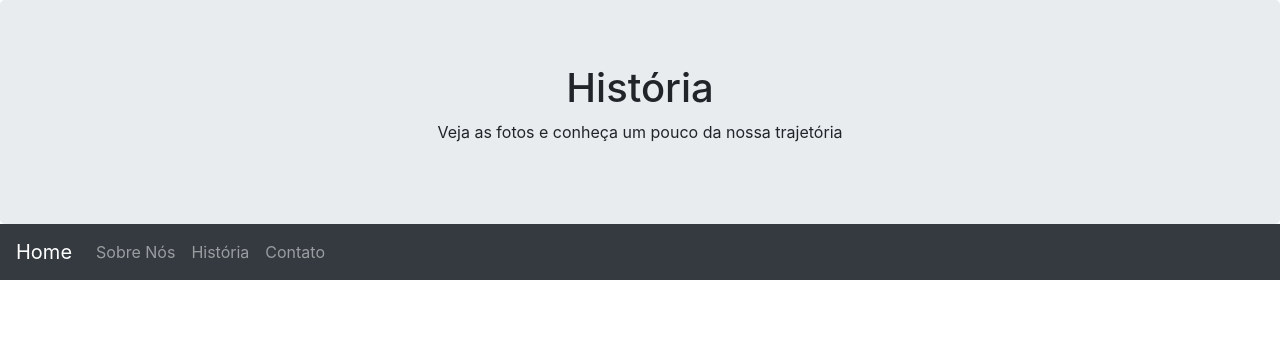
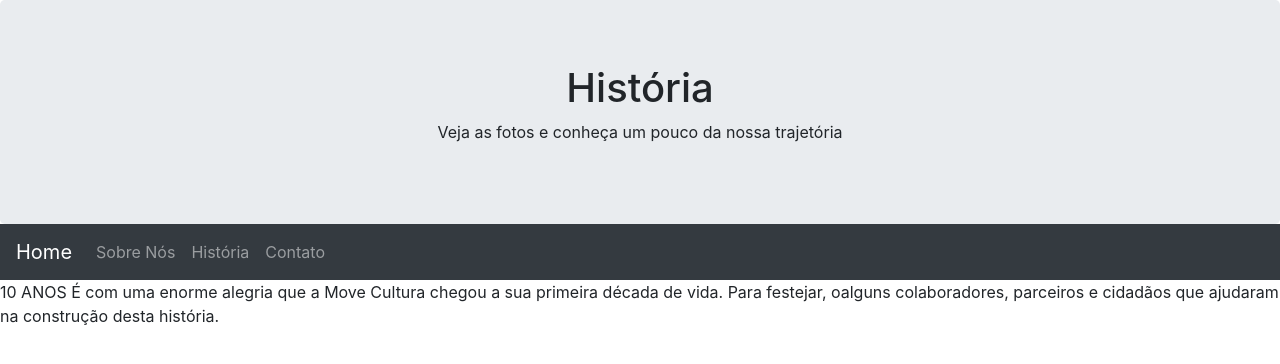
Before and after one commit to Lukecage14411441/Curso, a plain HTML site: page historia.html in a window 1280 px wide. Drawn offline with nearby package versions, Linux system fonts and the light colour scheme.

Commit message:
História

```diff
--- a/historia.html
+++ b/historia.html
@@ -39,6 +39,7 @@
     </ul>
 	</div>
 	</nav>
+	<p>10 ANOS É com uma enorme alegria que a Move Cultura chegou a sua primeira década de vida. Para festejar, oalguns colaboradores, parceiros e cidadãos que ajudaram na construção desta história.</p>
 
 </body>
 </html>
```
